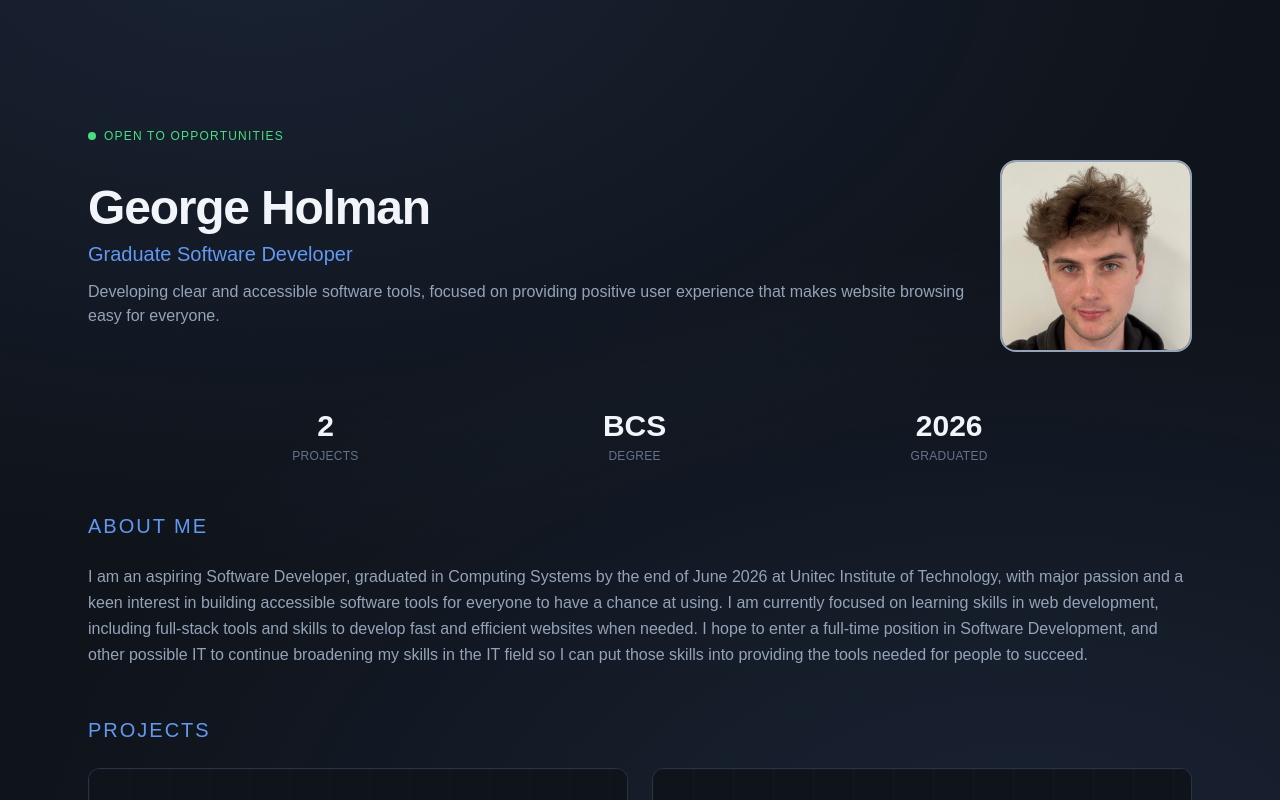
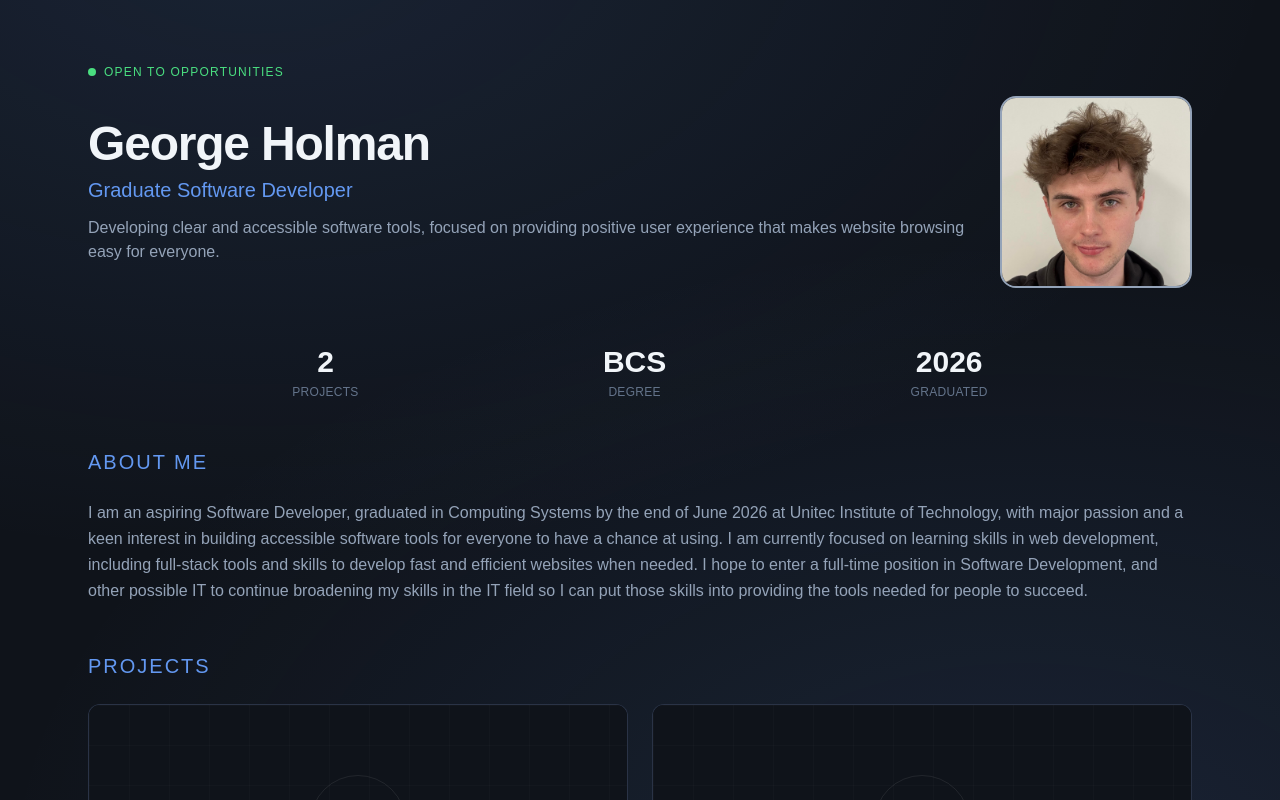
Before and after one commit to GH0lman/portfolio-website, a Next.js app: page / in a window 1280 px wide. Shown: the top 800 px of the page. Built offline with nearby package versions, Linux system fonts and the light colour scheme.

Commit message:
Misalignment of Main
Identified issue with main, reverting to see if fixes accessibility audit issues.

```diff
--- a/app/layout.tsx
+++ b/app/layout.tsx
@@ -36,7 +36,7 @@ export default function RootLayout({ children }: { children: React.ReactNode;})
   return (
     <html lang="en-NZ">
       <body className="min-h-full flex flex-col antialiased">
-        <main>{children}</main>
+        {children}
         <Analytics />
         <SpeedInsights />
       </body>
```
